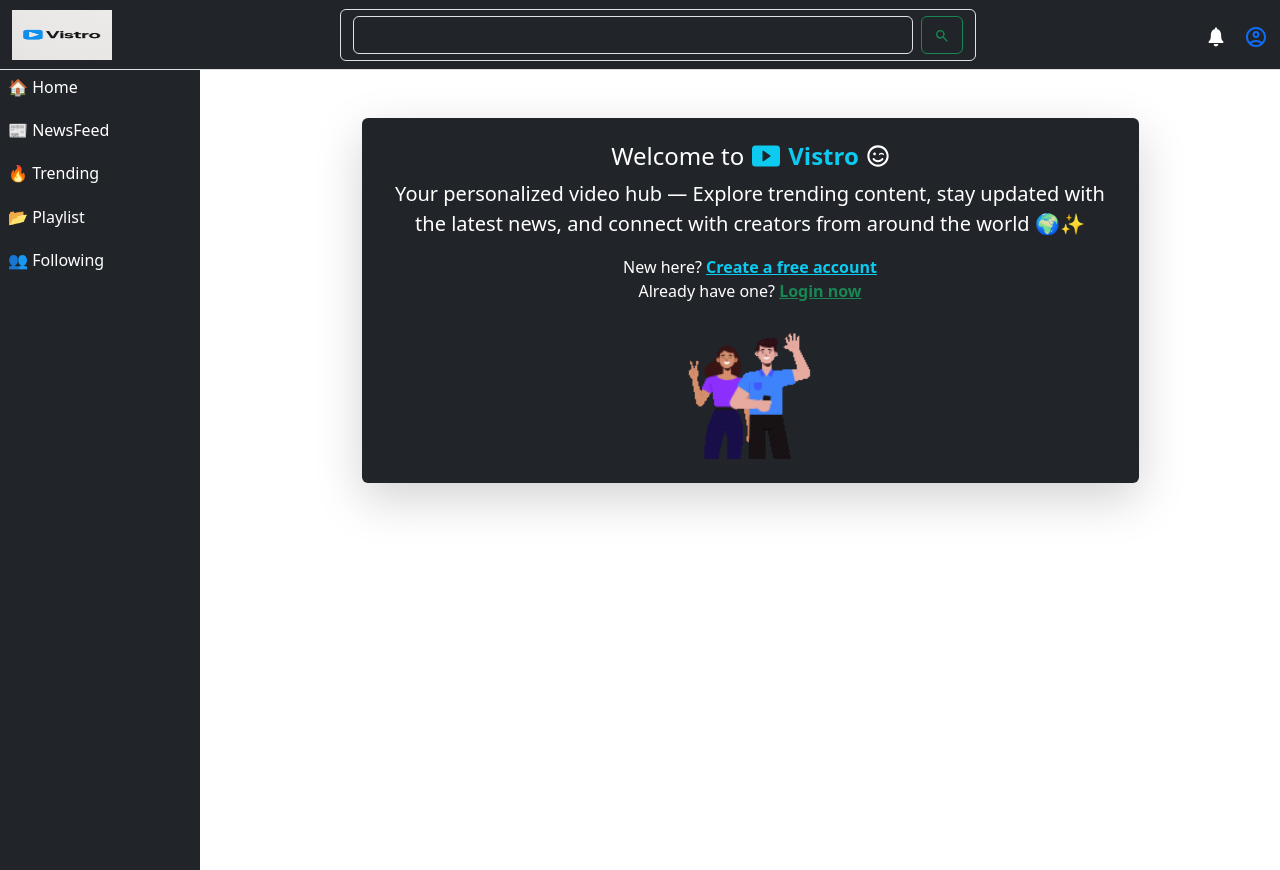
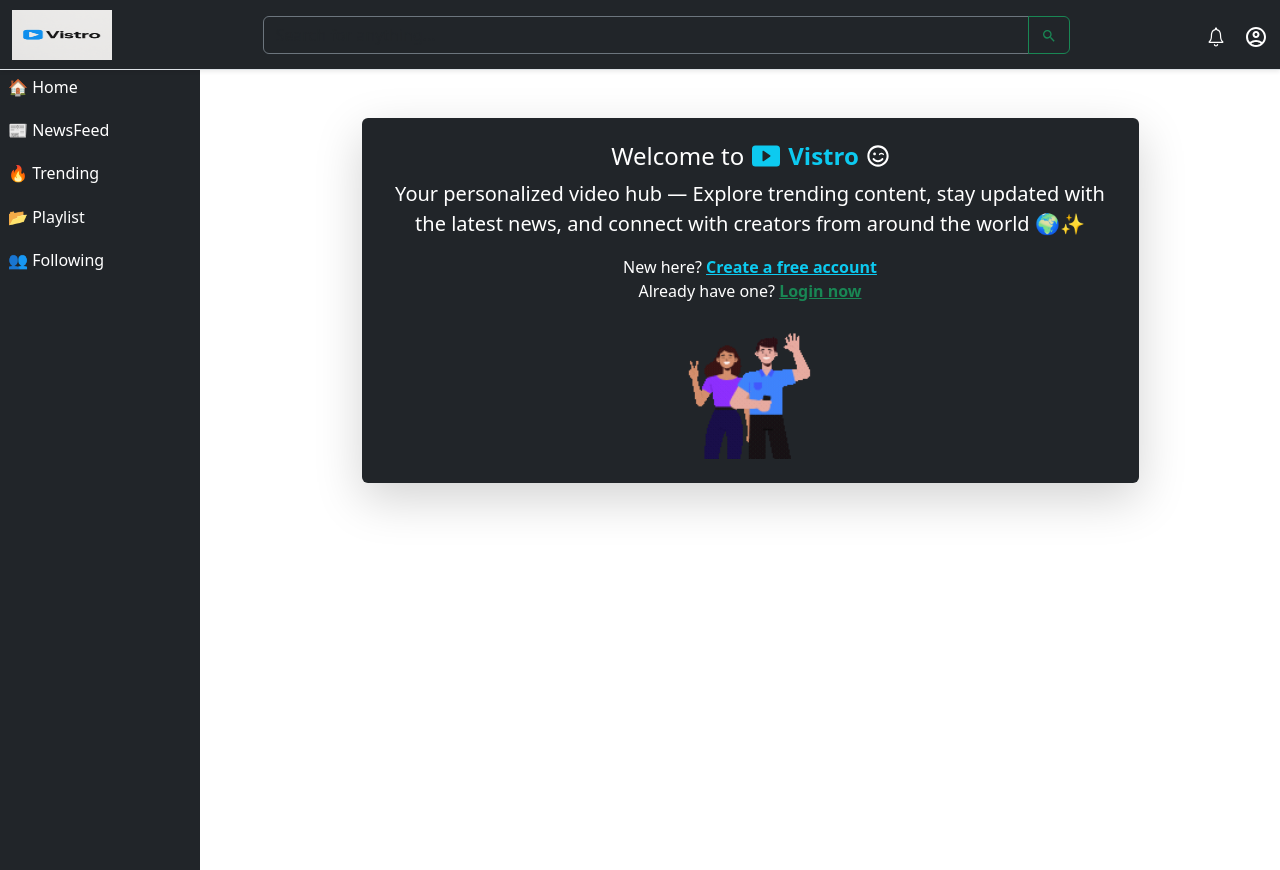
Before and after one commit to harish-gurjar-758/Video_Player, a React (Vite) app in the folder client/: page / in a window 1280 px wide. Built offline with nearby package versions, Linux system fonts and the light colour scheme.

Commit message:
remove the bugs

```diff
--- a/client/src/App.jsx
+++ b/client/src/App.jsx
@@ -3,6 +3,7 @@ import CreateAccount from "./pages/CreateAccount";
 import Home from './pages/Home';
 import NavBar from './components/NavBar';
 import Profile from './pages/Profile';
+import Login from './pages/Login';
 
 function App() {
   return (
@@ -11,6 +12,7 @@ function App() {
       <Routes>
         <Route path="/" element={<Home />} />
         <Route path="/create-account" element={<CreateAccount />} />
+        <Route path='/login' element={<Login />} />
         <Route path='/profile' element={<Profile />} />
       </Routes>
     </div>
--- a/client/src/components/NavBar.jsx
+++ b/client/src/components/NavBar.jsx
@@ -1,33 +1,36 @@
 import React from 'react';
 import VistroLogo from '../assets/VistroLogo';
-import { IoIosNotifications } from "react-icons/io";
+import { IoIosNotificationsOutline } from "react-icons/io";
 import { MdOutlineAccountCircle, MdSearch } from "react-icons/md";
 import { Link } from 'react-router-dom';
 
 function NavBar() {
+    const token = localStorage.getItem("token"); // check login status
+
     return (
-        <nav
-            className="navbar navbar-expand-lg bg-dark text-white fixed-top py-2 border-bottom"
-            style={{ height: "70px" }}
-        >
-            <div className="container-fluid d-flex justify-content-between align-items-center">
+        <nav className="navbar navbar-expand-lg navbar-dark bg-dark fixed-top border-bottom shadow-sm" style={{ height: "70px" }}>
+            <div className="container-fluid">
 
                 {/* Logo */}
-                <a className="navbar-brand" href="#">
+                <Link className="navbar-brand d-flex align-items-center" to="/">
                     <VistroLogo width="100" height="50" className="d-inline-block align-text-top" />
-                </a>
+                </Link>
+
+                {/* Toggler for mobile view */}
+                <button className="navbar-toggler" type="button" data-bs-toggle="collapse" data-bs-target="#navbarContent">
+                    <span className="navbar-toggler-icon"></span>
+                </button>
+
+                {/* Collapsible Content */}
+                <div className="collapse navbar-collapse justify-content-between" id="navbarContent">
 
                     {/* Search Bar */}
-                <form className="d-flex justify-content-center me-3 w-100" role="search">
-                    <div className='form-control d-flex bg-dark'
-                        style={{
-                            width: "60%"
-                        }}
-                    >
+                    <form className="d-flex w-100 justify-content-center my-2 my-lg-0" role="search">
+                        <div className="input-group w-75">
                             <input
-                            className="form-control me-2 bg-dark text-white "
+                                className="form-control bg-dark text-white border-secondary"
                                 type="search"
-                            placeholder="Search"
+                                placeholder="Search for anything..."
                                 aria-label="Search"
                             />
                             <button className="btn btn-outline-success" type="submit">
@@ -36,18 +39,19 @@ function NavBar() {
                         </div>
                     </form>
 
-                {/* Icons: Notifications and Profile */}
-                <div className="d-flex align-items-center gap-3 fs-4">
-                    <div>
-                        <IoIosNotifications />
-                    </div>
-                    <div>
-                        <Link to='/profile'>
+                    {/* Icons */}
+                    <ul className="navbar-nav ms-auto d-flex align-items-center gap-3 fs-4">
+                        <li className="nav-item">
+                            <IoIosNotificationsOutline className="text-white" />
+                        </li>
+                        <li className="nav-item">
+                            <Link className="nav-link p-0 text-white" to={token ? '/profile' : '/login'}>
                                 <MdOutlineAccountCircle />
                             </Link>
+                        </li>
+                    </ul>
+
                 </div>
-                </div>
-
             </div>
         </nav>
     );
--- /dev/null
+++ b/client/src/pages/Login.jsx
@@ -0,0 +1,14 @@
+import React from 'react'
+
+export default function Login() {
+    return (
+        <div className='min-h-screen bg-gray-100 flex items-center justify-center px-4'>
+            <div className="bg-white p-8 rounded-xl shadow-md w-full max-w-md">
+                <div className="flex flex-col items-center mb-6">
+                    <VistroLogo />
+                    <h2 className="mt-4 text-center text-2xl font-bold text-gray-800">Welcome Back</h2>
+                </div>
+            </div>
+        </div>
+    )
+}
--- a/client/src/pages/Profile.jsx
+++ b/client/src/pages/Profile.jsx
@@ -1,12 +1,27 @@
-import { useAuthStore } from '../store/useAuthStore';
-import React, { useEffect } from 'react';
+import React, { useEffect, useState } from 'react';
+import { getLoggedInUserApi } from '../services/api';
+import { useNavigate } from 'react-router-dom';
 
 export default function Profile() {
-  const { user, getLoggedInUser, loading } = useAuthStore();
+  const [user, setUser] = useState(null);
+  const [loading, setLoading] = useState(true);
+  const navigate = useNavigate();
 
   useEffect(() => {
-    getLoggedInUser();
-  }, []); // ✅ run only once on mount
+    const fetchUser = async () => {
+      try {
+        const data = await getLoggedInUserApi();
+        setUser(data.user || data);
+      } catch (error) {
+        console.error("Error fetching user:", error.message);
+        navigate("/login"); // redirect to login page
+      } finally {
+        setLoading(false);
+      }
+    };
+
+    fetchUser();
+  }, [navigate]);
 
   return (
     <div style={{ paddingTop: '70px' }}>
@@ -22,7 +37,6 @@ export default function Profile() {
             width={100}
             height={100}
           />
-          {/* Add more user info if needed */}
         </div>
       ) : (
         <p>User not logged in.</p>
--- a/client/src/pages/HomeVideosList.jsx
+++ b/client/src/pages/sections/HomeVideosList.jsx
@@ -2,7 +2,7 @@ import React from 'react';
 import { BsPlayBtnFill } from 'react-icons/bs';
 import { FaRegSmileWink } from 'react-icons/fa';
 import { Link } from 'react-router-dom';
-import welcomeGif from '../assets/welcome.gif'; // make sure to add a suitable GIF in your assets folder
+import welcomeGif from '../../assets/welcome.gif'; // make sure to add a suitable GIF in your assets folder
 
 export default function HomeVideosList() {
   return (
```
Also changed, not shown: client/src/pages/Home.jsx (+5 -5 lines), client/src/pages/sections/Following.jsx (renamed from client/src/pages/Following.jsx), client/src/pages/sections/NewsFeed.jsx (renamed from client/src/pages/NewsFeed.jsx), client/src/pages/sections/Playlist.jsx (renamed from client/src/pages/Playlist.jsx), client/src/pages/sections/Trending.jsx (renamed from client/src/pages/Trending.jsx). Lines whose indentation alone changed are shown as unchanged.
